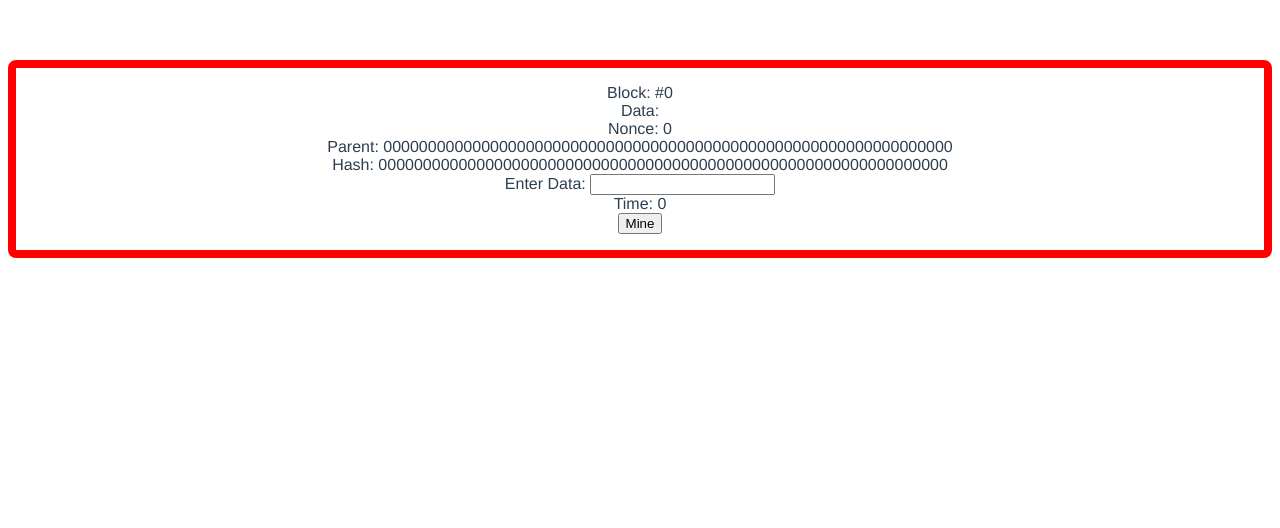
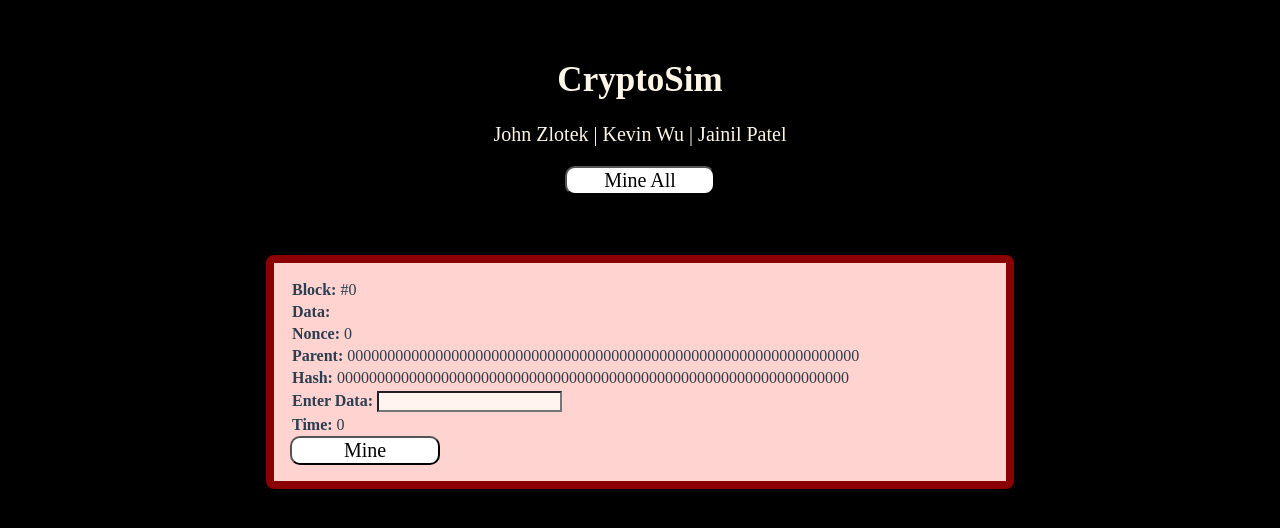
Before and after one commit to jzlotek/bc, a Vue app in the folder frontend/: page / in a window 1280 px wide. Shown: the top 528 px of the page. Built offline with nearby package versions, Linux system fonts and the light colour scheme.

Commit message:
frontend updates

```diff
--- a/frontend/src/App.vue
+++ b/frontend/src/App.vue
@@ -1,4 +1,6 @@
 <template>
+  <h1 class="header" id="hOneHead">CryptoSim</h1>
+  <p class="header" id="pOneHead">John Zlotek | Kevin Wu | Jainil Patel</p>
   <div>
     <Timeline />
   </div>
@@ -16,6 +18,9 @@ export default {
 </script>
 
 <style lang="scss">
+  body {
+    background: black;
+  }
 #app {
   font-family: Avenir, Helvetica, Arial, sans-serif;
   -webkit-font-smoothing: antialiased;
@@ -24,4 +29,16 @@ export default {
   color: #2c3e50;
   margin-top: 60px;
 }
+  .header {
+    color: oldlace;
+    font-family: Mshtakan;
+  }
+
+  #hOneHead {
+    font-size: 35px;
+  }
+
+  #pOneHead {
+    font-size: 20px;
+  }
 </style>
--- a/frontend/src/components/Card.vue
+++ b/frontend/src/components/Card.vue
@@ -1,12 +1,12 @@
 <template>
-    <div>Block: #{{ blockNum }}</div>
-    <div v-if="newData == data">Data: {{ data }}</div>
-    <div v-else>Data: {{ newData }}</div>
-    <div>Nonce: {{ nonce }}</div>
-    <div>Parent: {{ parent }}</div>
-    <div>Hash: {{ hash }}</div>
-    <div>Enter Data: <input id="newData" v-model="newData" @keypress="emitFunction"></div>
-    <div>Time: {{ time }}</div>
+    <div><p>Block:</p> #{{ blockNum }}</div>
+    <div v-if="newData == data"><p>Data:</p> {{ data }}</div>
+    <div v-else><p>Data:</p> {{ newData }}</div>
+    <div><p>Nonce:</p> {{ nonce }}</div>
+    <div><p>Parent:</p> {{ parent }}</div>
+    <div><p>Hash:</p> {{ hash }}</div>
+    <div><p>Enter Data: </p> <input id="newData" v-model="newData" @keypress="emitFunction"></div>
+    <div><p>Time:</p> {{ time }}</div>
 </template>
 
 <script>
@@ -30,4 +30,17 @@
 </script>
 
 <style scoped lang="scss">
+    div {
+        padding: 2px;
+        font-family: Chalkboard;
+    }
+
+    p {
+        display: inline;
+        font-weight: bolder;
+    }
+
+    input {
+        background: seashell;
+    }
 </style>
--- a/frontend/src/components/Timeline.vue
+++ b/frontend/src/components/Timeline.vue
@@ -1,4 +1,5 @@
 <template>
+  <button class="mineAll" @click="mineall" type="button">Mine All</button>
   <div v-for="card in cards" :key="card.blockNum">
     <div class="card" v-bind:ref=" card.blockNum ">
       <Card
@@ -46,6 +47,28 @@
           for (i = card.blockNum; i < this.cards.length; i++) {
             this.$refs[i].classList.remove("cardGood");
             this.cards[i].tampered = true;
+          }
+        }
+      },
+      mineall: function() {
+        var i;
+        for (i = 0; i < this.cards.length; i++) {
+          var card = this.cards[i];
+          if (card.tampered == false) {
+            continue;
+          }
+          if (card.mined == true) {
+            this.$refs[card.blockNum].classList.add("cardGood");
+            card.tampered = false;
+            card.dataMined = card.data;
+
+            this.api(card, true);
+          } else {
+            this.$refs[card.blockNum].classList.add("cardGood");
+            card.tampered = false;
+            card.dataMined = card.data;
+
+            this.api(card, false);
           }
         }
       },
@@ -112,23 +135,38 @@
     font-family: Avenir, Helvetica, Arial, sans-serif;
     -webkit-font-smoothing: antialiased;
     -moz-osx-font-smoothing: grayscale;
-    text-align: center;
+    text-align: left;
     color: #2c3e50;
     margin-top: 60px;
-    border: 0.5rem solid red;
+    border: 0.5rem solid darkred;
     padding: 1rem;
     border-radius: 0.5rem;
+    background: #ffd3cf;
+    display: inline-grid;
+    width: 700px;
   }
 
   .cardGood {
     font-family: Avenir, Helvetica, Arial, sans-serif;
     -webkit-font-smoothing: antialiased;
     -moz-osx-font-smoothing: grayscale;
-    text-align: center;
+    text-align: left;
     color: #2c3e50;
     margin-top: 60px;
-    border: 0.5rem solid green;
+    border: 0.5rem solid darkgreen;
     padding: 1rem;
     border-radius: 0.5rem;
+    background: #c4ffd1;
+    display: inline-grid;
+    width: 700px;
   }
+
+  button {
+    background: white;
+    font-size: 20px;
+    border-radius: 10px;
+    font-family: Chalkboard;
+    width: 150px;
+  }
+
 </style>
```
